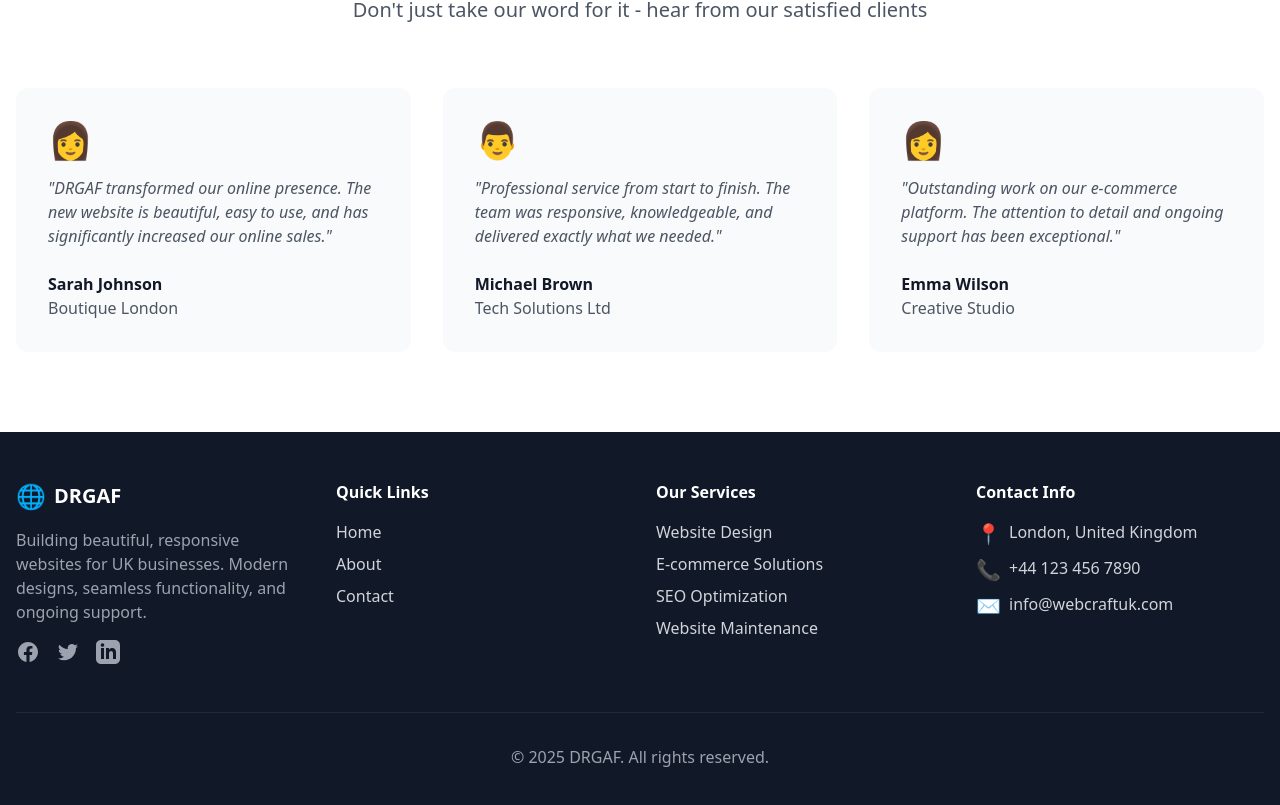
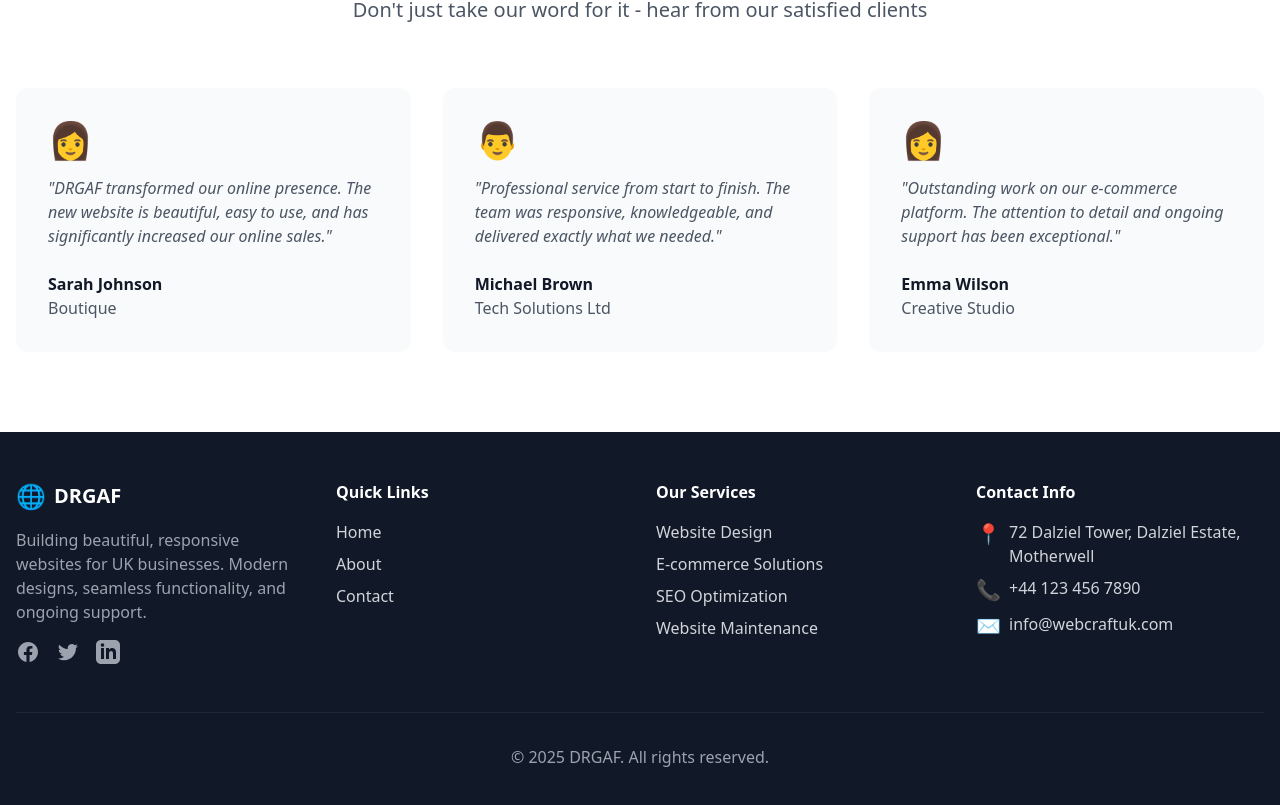
Before and after one commit to darkevo1998/Webcraft_UK, a React (Create React App) app: page / in a window 1280 px wide. Shown: the part 2060-2865 px from the top of the page. Built offline with nearby package versions, Linux system fonts and the light colour scheme.

Commit message:
fix location

```diff
--- a/src/components/Footer.tsx
+++ b/src/components/Footer.tsx
@@ -80,7 +80,7 @@ const Footer = () => {
             <ul className="space-y-2">
               <li className="flex items-start">
                 <span className="text-xl mr-2">📍</span>
-                <span>London, United Kingdom</span>
+                <span>72 Dalziel Tower, Dalziel Estate, Motherwell</span>
               </li>
               <li className="flex items-start">
                 <span className="text-xl mr-2">📞</span>
--- a/src/components/Testimonials.tsx
+++ b/src/components/Testimonials.tsx
@@ -3,7 +3,7 @@ import React from 'react';
 const testimonials = [
   {
     name: 'Sarah Johnson',
-    company: 'Boutique London',
+    company: 'Boutique',
     text: 'DRGAF transformed our online presence. The new website is beautiful, easy to use, and has significantly increased our online sales.',
     image: '👩'
   },
--- a/src/pages/Contact.tsx
+++ b/src/pages/Contact.tsx
@@ -50,8 +50,8 @@ const Contact = () => {
                   <div className="text-2xl mr-4">📍</div>
                   <div>
                     <h3 className="font-semibold text-gray-900">Location</h3>
-                    <p className="text-gray-600">London, United Kingdom</p>
-                    <p className="text-sm text-gray-500">Serving clients nationwide</p>
+                    <p className="text-gray-600">72 Dalziel Tower, Dalziel Estate, Motherwell</p>
+                    <p className="text-sm text-gray-500">Our office location</p>
                   </div>
                 </div>
               </div>
```
